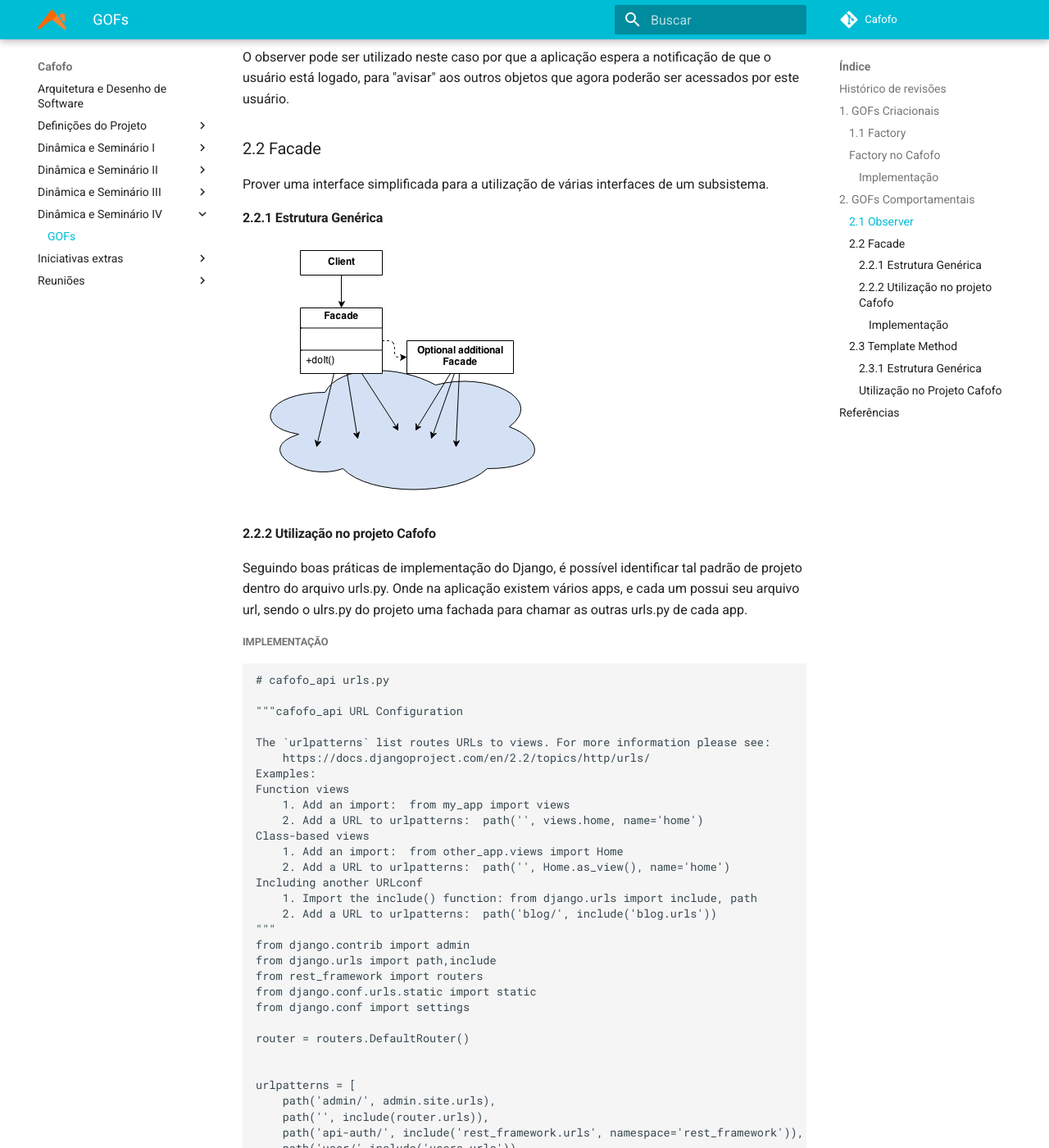
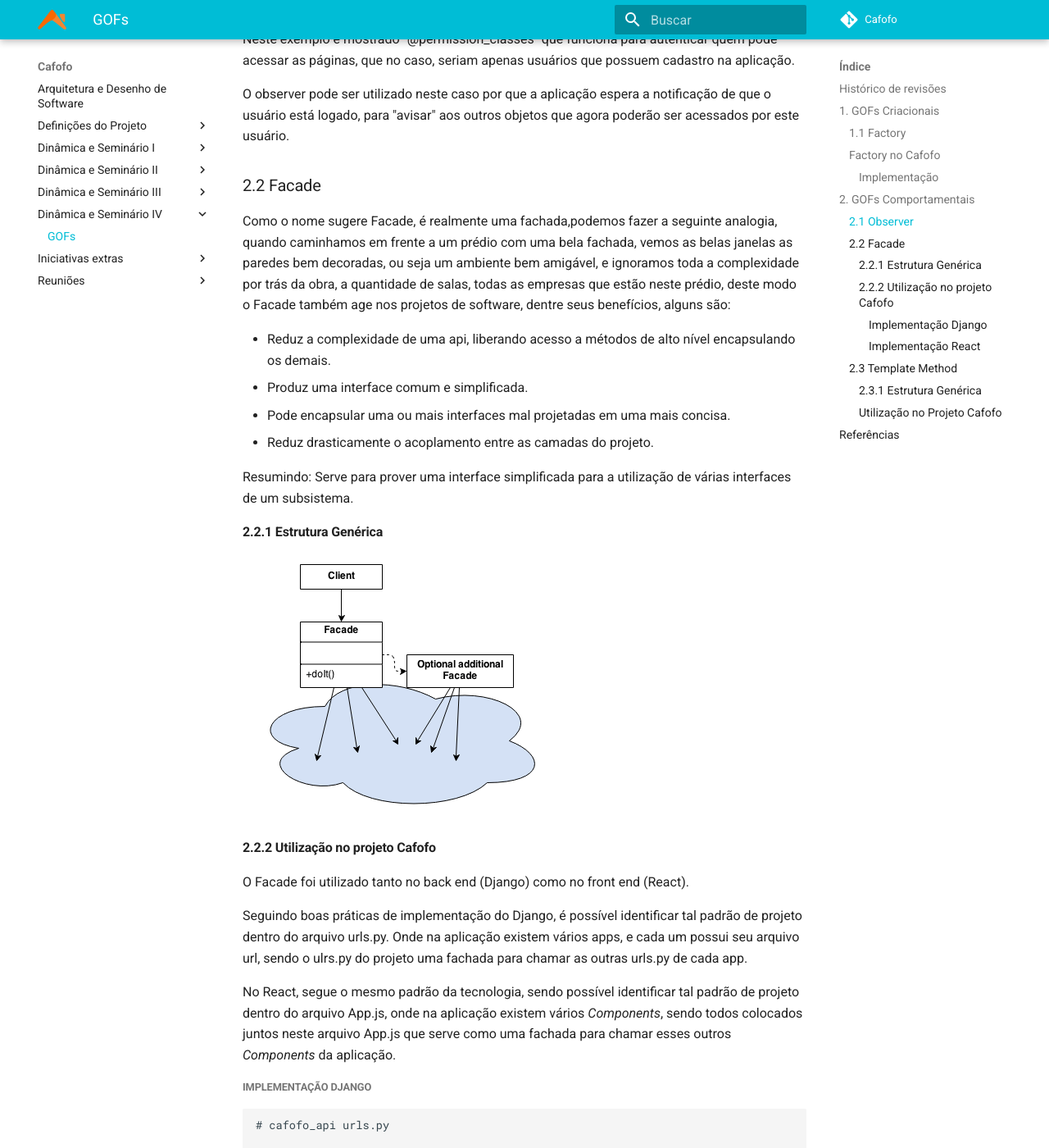
Before and after one commit to desenho-2019/Wiki, an MkDocs documentation site: the page built from docs/Dinâmica e Seminário IV/gofs_padroes.md, in a window 1280 px wide and 1400 px high, scrolled down 4922 px. Shown: the whole window at 82% size. Built offline with MkDocs 1.6.1 and Material for MkDocs 9.7.7, drawn with Linux system fonts in a browser that asks for light colours; some of the changed text lies outside the part shown.

Commit message:
Adding Facade React

````diff
--- a/docs/Dinâmica e Seminário IV/gofs_padroes.md
+++ b/docs/Dinâmica e Seminário IV/gofs_padroes.md
@@ -8,6 +8,7 @@
 | 24/10/2019 |  0.3   |         Adicionando informações no padrão factory          | Victor Rodrigues e André Lucas |
 | 24/10/2019 |  0.4   |         Adicionando Padrão Observer          | Caio César Beleza |
 | 24/10/2019 |  0.5   | Adicionando Facade e Template Method | João Saliba |
+| 03/11/2019 |  0.6   | Adicionando Facade React | Lucas Gomes |
 
 ## 1. GOFs Criacionais
 
@@ -167,7 +168,14 @@
 
 ### 2.2 Facade
 
-Prover uma interface simplificada para a utilização de várias interfaces de um subsistema.
+Como o nome sugere Facade, é realmente uma fachada,podemos fazer a seguinte analogia, quando caminhamos em frente a um prédio com uma bela fachada, vemos as belas janelas as paredes bem decoradas, ou seja um ambiente bem amigável, e ignoramos toda a complexidade por trás da obra, a quantidade de salas, todas as empresas que estão neste prédio, deste modo o Facade também age nos projetos de software, dentre seus benefícios, alguns são:
+
+- Reduz a complexidade de uma api, liberando acesso a métodos de alto nível encapsulando os demais.
+- Produz uma interface comum e simplificada.
+- Pode encapsular uma ou mais interfaces mal projetadas em uma mais concisa.
+- Reduz drasticamente o acoplamento entre as camadas do projeto.
+
+Resumindo: Serve para prover uma interface simplificada para a utilização de várias interfaces de um subsistema.
 
 
 #### 2.2.1 Estrutura Genérica
@@ -176,9 +184,12 @@
 
 #### 2.2.2 Utilização no projeto Cafofo
 
+O Facade foi utilizado tanto no back end (Django) como no front end (React).
+
 Seguindo boas práticas de implementação do Django, é possível identificar tal padrão de projeto dentro do arquivo urls.py. Onde na aplicação existem vários apps, e cada um possui seu arquivo url, sendo o ulrs.py do projeto uma fachada para chamar as outras urls.py de cada app.
 
-##### Implementação
+No React, segue o mesmo padrão da tecnologia, sendo possível identificar tal padrão de projeto dentro do arquivo App.js, onde na aplicação existem vários *Components*, sendo todos colocados juntos neste arquivo App.js que serve como uma fachada para chamar esses outros *Components* da aplicação.
+##### Implementação Django
 ```
 # cafofo_api urls.py
 
@@ -236,8 +247,16 @@
     path('settings/<int:pk>/',UserUpdateDeleteSet.as_view()),
    ] + static(settings.MEDIA_URL, document_root= settings.MEDIA_ROOT)
 ```
-
-
+##### Implementação React
+```
+import Header from './components/header';
+import Login from './pages/login';
+import Main from './pages/main';
+import Adslist from './pages/adslist';
+import Adsinfo from './pages/adsinfo';
+import UserRegister from './pages/userRegister'
+import ForgotPassword from './pages/forgotPassword'
+```
 ### 2.3 Template Method
 Defina o esqueleto de um algoritmo em uma operação, adiando algumas etapas para as subclasses do cliente. Template Method permite que as subclasses redefinam certas etapas de um algoritmo sem alterar a estrutura do algoritmo.
 
````
Also changed, not shown: mkdocs.yml (line endings or trailing spaces).
